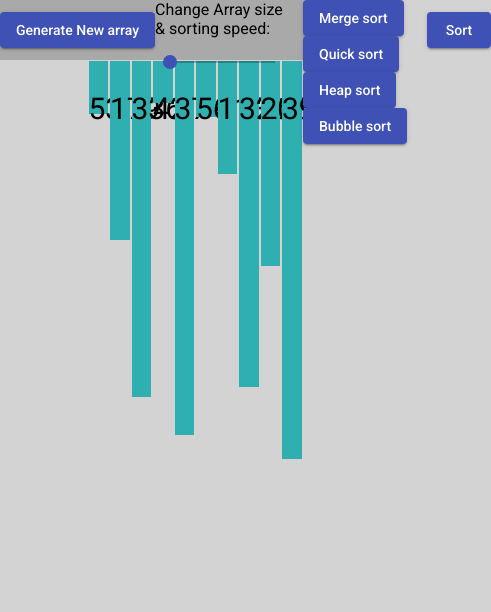
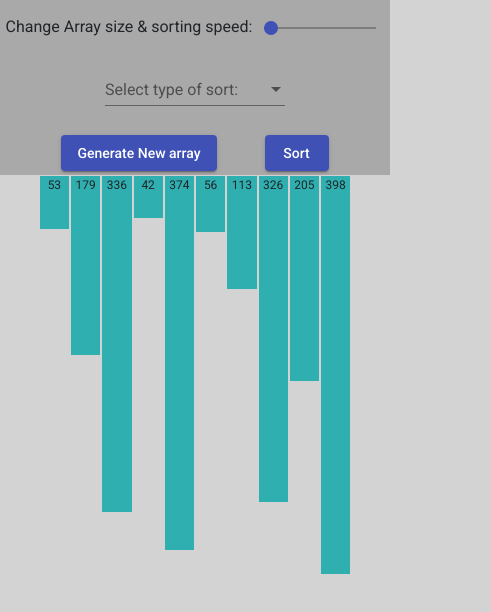
Before and after one commit to sdpatel1986/ng8-sorting-visualizer, an Angular app: page / in a window 390 px wide. Shown: the top 612 px of the page, 491 px wide, since content can reach past the window. Built offline with nearby package versions, Linux system fonts and the light colour scheme.

Commit message:
mobile responsive

```diff
--- a/angular.json
+++ b/angular.json
@@ -30,7 +30,9 @@
             "styles": [
               "src/styles.scss"
             ],
-            "scripts": []
+            "scripts": [
+              "node_modules/bootstrap/dist/js/bootstrap.min.js"
+            ]
           },
           "configurations": {
             "production": {
--- a/package.json
+++ b/package.json
@@ -26,6 +26,7 @@
     "@angular/platform-browser": "~8.2.0",
     "@angular/platform-browser-dynamic": "~8.2.0",
     "@angular/router": "~8.2.0",
+    "bootstrap": "^4.3.1",
     "hammerjs": "^2.0.8",
     "rxjs": "~6.4.0",
     "tslib": "^1.10.0",
--- a/src/app/app.component.ts
+++ b/src/app/app.component.ts
@@ -20,12 +20,15 @@ export class AppComponent implements OnInit {
   }
 
   fontSize() {
-    const size = this.arrayLength > 50 ? 0 : 300 / this.arrayLength;
+    let size: number;
+    if(window.innerWidth > 480) size = this.arrayLength > 50 ? 0 : 200 / this.arrayLength;
+    else size = this.arrayLength > 50 ? 0 : 120 / this.arrayLength;
     return {'font-size': size + 'px'};
   }
 
   length(value: string, color: string) {
-    return {height: value + 'px', width: 50 / this.algoService.arrayNumber  + '%', 'background-color': color};
+    if(window.innerWidth > 480) return {height: value + 'px', width: 50 / this.algoService.arrayNumber  + '%', 'background-color': color};
+    else return {height: value + 'px', width: 75 / this.algoService.arrayNumber  + '%', 'background-color': color};
   }
 
 }
--- a/src/app/app.module.ts
+++ b/src/app/app.module.ts
@@ -7,6 +7,7 @@ import { NoopAnimationsModule } from '@angular/platform-browser/animations';
 
 import {MatButtonModule} from '@angular/material/button';
 import {MatSliderModule} from '@angular/material/slider';
+import {MatSelectModule} from '@angular/material/select';
 
 @NgModule({
   declarations: [
@@ -17,7 +18,8 @@ import {MatSliderModule} from '@angular/material/slider';
     BrowserModule,
     NoopAnimationsModule,
     MatButtonModule,
-    MatSliderModule
+    MatSliderModule,
+    MatSelectModule
   ],
   providers: [],
   bootstrap: [AppComponent]
--- a/src/app/top-bar/top-bar.component.html
+++ b/src/app/top-bar/top-bar.component.html
@@ -1,23 +1,38 @@
 <div>
-    <header>
-        <div class="topElement">
+    <div class="main-header row">
+        <div class="topElement d-none d-sm-block">
             <button mat-raised-button color="primary" (click)="generateArray()" [disabled]="!(sorting$ | async)">Generate New array</button>
         </div>
-        <div class="border"></div>
+        <div class="border d-none d-sm-block"></div>
         <div class="topElement">
             <span>Change Array size & sorting speed: </span>
             <mat-slider value="10" color="primary" (input)="changeArrayLength($event)" min="4" max="100" [disabled]="!(sorting$ | async)"></mat-slider>
         </div>
-        <div class="border"></div>
-        <div class="topElement">
+        <div class="border d-none d-sm-block"></div>
+        <div class="topElement d-none d-sm-block">
             <button class="algoButton" mat-raised-button color="primary" (click)="chooseAlgo('mergeSort')" [disabled]="!(sorting$ | async)">Merge sort</button>
             <button class="algoButton" mat-raised-button color="primary" (click)="chooseAlgo('quickSort')" [disabled]="!(sorting$ | async)">Quick sort</button>
             <button class="algoButton" mat-raised-button color="primary" (click)="chooseAlgo('heapSort')" [disabled]="!(sorting$ | async)">Heap sort</button>
             <button class="algoButton" mat-raised-button color="primary" (click)="chooseAlgo('bubbleSort')" [disabled]="!(sorting$ | async)">Bubble sort</button>
         </div>
-        <div class="border"></div>
-        <div class="topElement">
+        <div class="topElement d-block d-sm-none">
+            <mat-form-field>
+                <mat-label>Select type of sort:</mat-label>
+                <mat-select [(value)]="selectedAlgo">
+                    <mat-option value="mergeSort">Merge sort</mat-option>
+                    <mat-option value="quickSort">Quick sort</mat-option>
+                    <mat-option value="heapSort">Heap sort</mat-option>
+                    <mat-option value="bubbleSort">Bubble sort</mat-option>
+                </mat-select>
+            </mat-form-field>
+        </div>
+        <div class="border d-none d-sm-block"></div>
+        <div class="topElement d-block d-sm-none">
+            <button mat-raised-button color="primary" (click)="generateArray()" [disabled]="!(sorting$ | async)">Generate New array</button>
+            <button class="ml-5 sortButton" mat-raised-button color="primary" (click)="sort()" [disabled]="!(sorting$ | async)">Sort</button>
+        </div>
+        <div class="topElement d-none d-sm-block">
             <button class="sortButton" mat-raised-button color="primary" (click)="sort()" [disabled]="!(sorting$ | async)">Sort</button>
         </div>
-    </header>
+    </div>
 </div>
--- a/src/app/top-bar/top-bar.component.scss
+++ b/src/app/top-bar/top-bar.component.scss
@@ -1,12 +1,19 @@
-header {
+.main-header {
     display: flex;
     background-color: darkgray;
     width: 100%;
     height: 60px;
+
+    @media (max-width:480px) {
+        height: 175px;
+    }
 }
 
-.topElement{
-    // background-color: chartreuse;
+.row {
+    margin: 0 !important;
+}
+
+.topElement {
     margin: auto;
 }
 
@@ -20,18 +27,17 @@ label {
 }
 
 .algoButton {
-    // background-color: peru;
     margin: 0px 20px;
+
+    @media (max-width:480px) {
+        margin: 0;
+    }
 }
 
 .algoButton:focus {
-    color: black; // choose something better
+    color: black;
 }
 
-// button:disabled {
-//     color: inherit;
-// }
-
 button:not([disabled]):hover {
-    color: black; // choose something better
+    color: black;
 }
--- a/src/styles.scss
+++ b/src/styles.scss
@@ -1,6 +1,7 @@
 /* You can add global styles to this file, and also import other style files */
 
 @import '@angular/material/prebuilt-themes/indigo-pink.css';
+@import '../node_modules/bootstrap/dist/css/bootstrap.min.css';
 
 body {
     margin: 0px;
```
Also changed, not shown: 1 other file (tests, documents, lock files or other folders).
